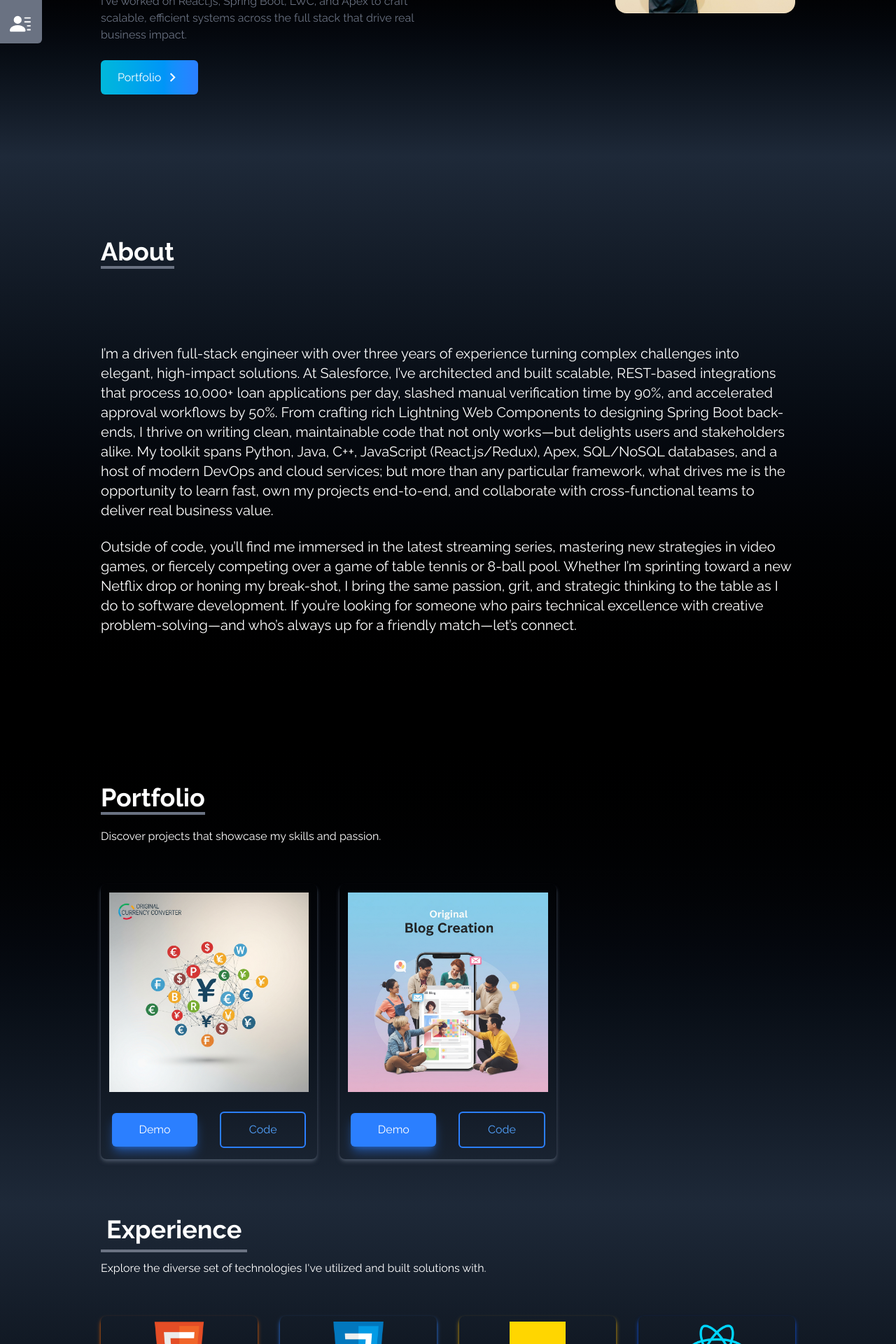
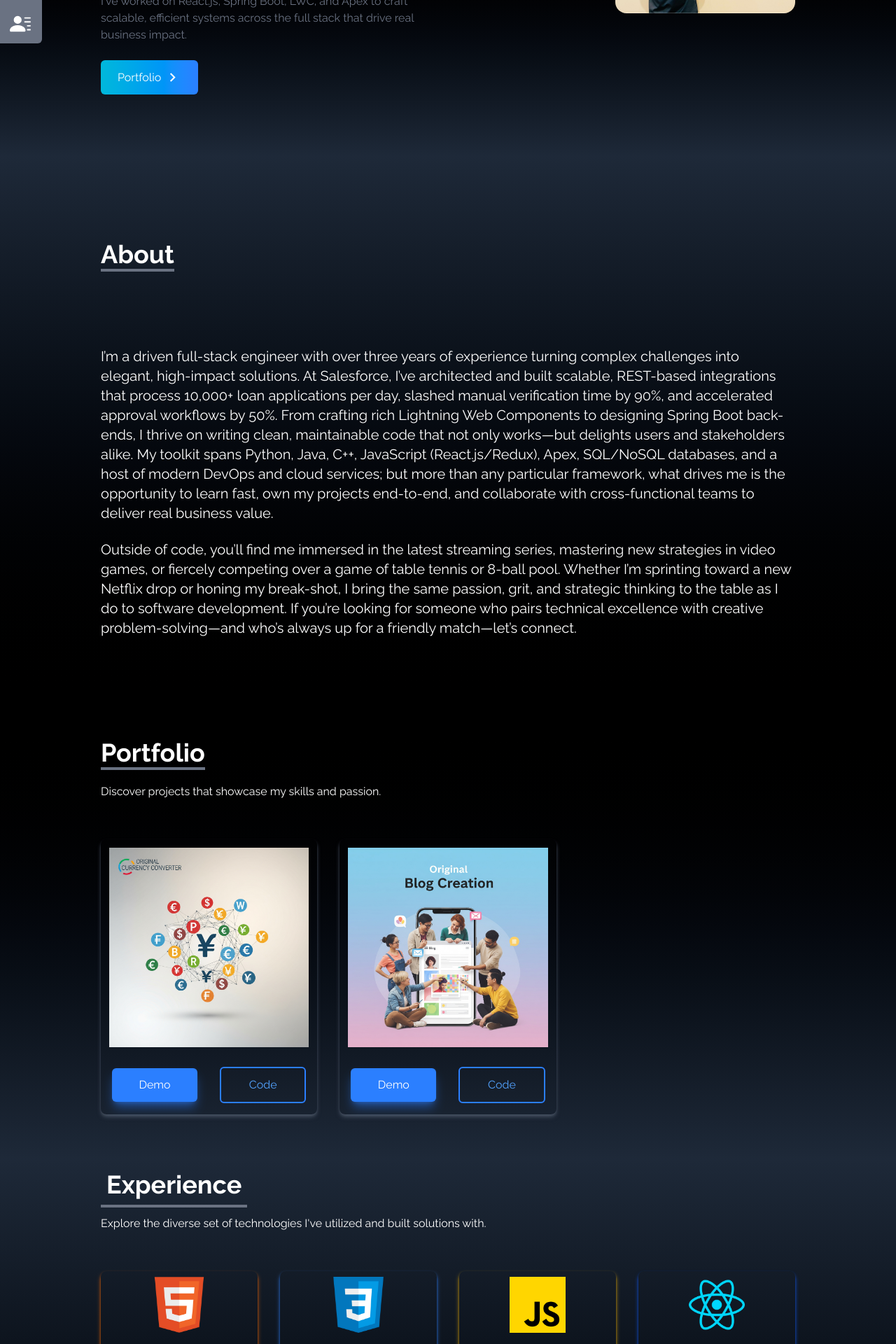
Before and after one commit to Alpish-Jain/my-portfolio-live, a React (Vite) app: page / in a window 1280 px wide. Shown: the part 442-2362 px from the top of the page at 70% size. Built offline with nearby package versions, Linux system fonts and the light colour scheme.

Commit message:
fixing the about and portfolio sections

```diff
--- a/src/components/About.jsx
+++ b/src/components/About.jsx
@@ -3,7 +3,7 @@ import React from 'react'
 const About = () => {
   return (
       <div name='about' className='w-full h-screen bg-gradient-to-b
-      from-gray-800 to-black text-white'>
+      from-gray-800 to-black text-white pt-70 md:pt-2'>
           <div className='max-w-screen-lg p-4 mx-auto flex flex-col
               justify-center w-full h-full'>
               <div className='pb-8'>
--- a/src/components/Portfolio.jsx
+++ b/src/components/Portfolio.jsx
@@ -21,7 +21,7 @@ const Portfolio = () => {
   return (
     <div
       name="portfolio"
-      className="bg-gradient-to-b from-black to-gray-800 w-full text-white py-12 pt-20 "
+      className="bg-gradient-to-b from-black to-gray-800 w-full text-white py-12 pt-100 md:pt-4 "
     >
       <div className="max-w-screen-lg p-4 mx-auto flex flex-col justify-center w-full h-full">
         <div className="pb-8">
```
